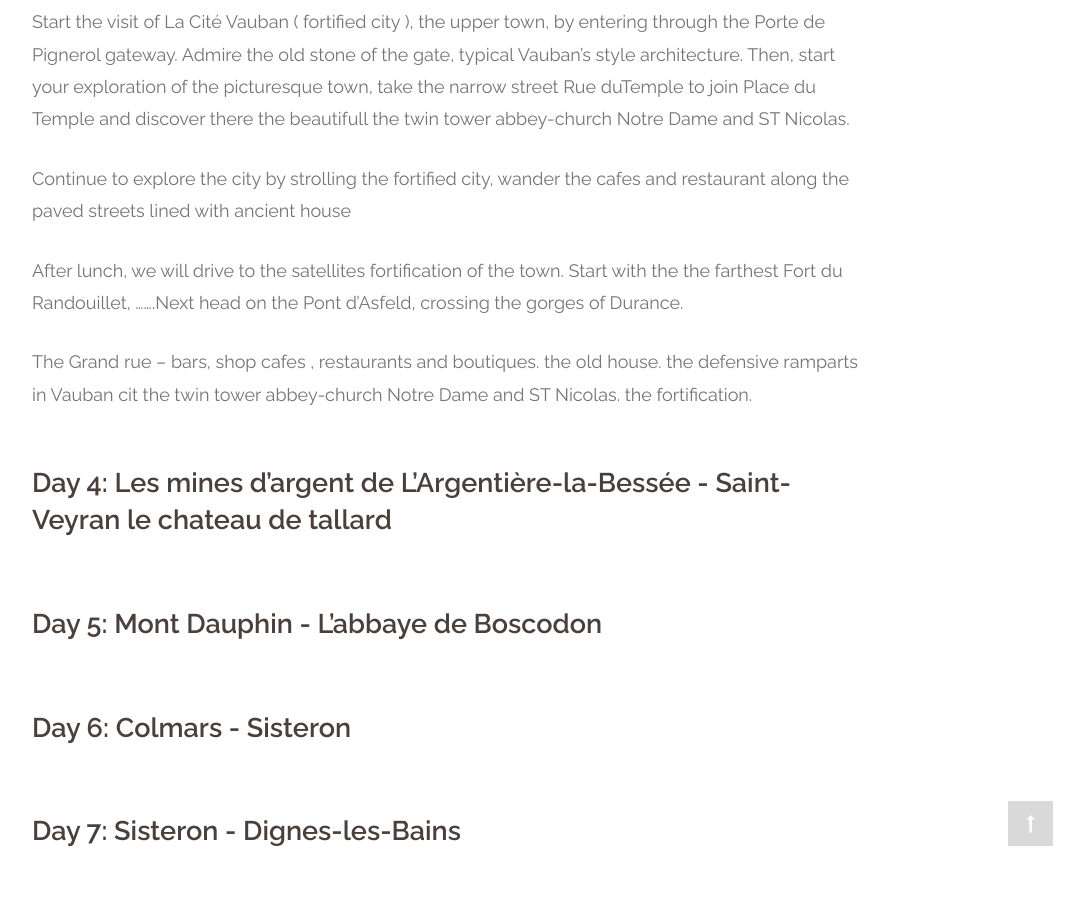
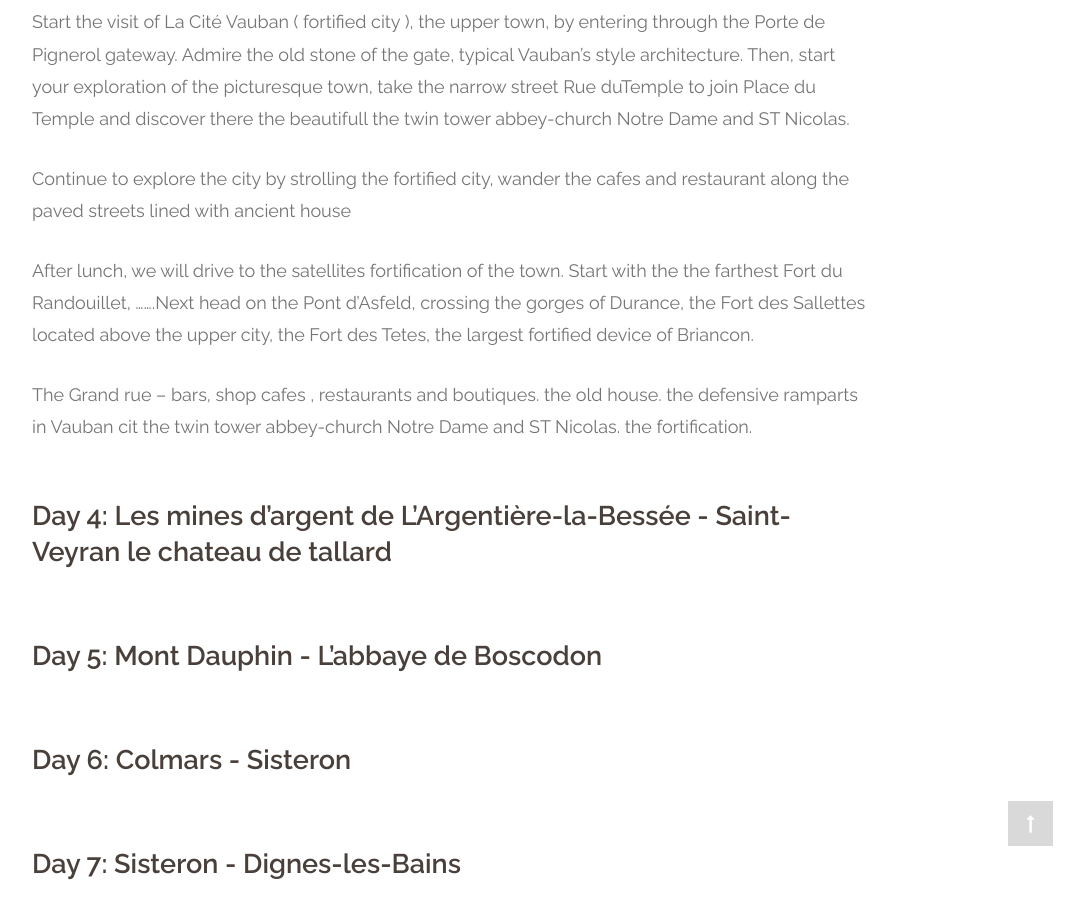
Before and after one commit to paitiewfrance/paitiewfrance.github.io, a Jekyll site: the page built from tour-alps/road-of-great-alps.md, in a window 1280 px wide and 900 px high, scrolled down 1371 px. Shown: the whole window, without its empty margins (191-1275 px from the left). Built offline with Jekyll 4.4.1, drawn with Linux system fonts in a browser that asks for light colours; nearby versions of some CDN libraries; some web fonts are replaced.

```diff
--- a/_includes/menu.html
+++ b/_includes/menu.html
@@ -3,12 +3,12 @@
 	{% for link in site.navigation %}
 	    {% if  link.sub-menu != null %}
                         <li class ="has-submenu">
-                         <a href="#"  class ="[ primary-link {% if link.title contains page.class %} current  {% endif %} ] "  title ="{{link.title | capitalize }}">{{ link.label | capitalize }}</a>
+                         <a href="#"  class ="[ primary-link {% if link.title contains page.class %} current  {% endif %} ] "  title ="{{link.title | capitalize }}"><strong>{{ link.label | capitalize }}</strong></a>
                          <div class="submenu-container">
                          	 <ul>
                                   {% for  sub in link.sub-menu %}
                                        <li>
-                                         <a href="{{site.url}}{{sub.url}}"  title="{{ sub.title | capitalize }}"><span class ="tour-dn">Tour</span> {{ sub.label | capitalize }}</a>
+                                         <strong><a href="{{site.url}}{{sub.url}}"  title="{{ sub.title | capitalize }}"><span class ="tour-dn">Tour</span> {{ sub.label | capitalize }}</a></strong>
                                        </li>
                                   {% endfor %}
                               </ul>
--- a/tour-alps/road-of-great-alps.md
+++ b/tour-alps/road-of-great-alps.md
@@ -29,7 +29,7 @@ Then,  start your exploration of the picturesque town, take the narrow street Ru
 
 Continue to explore the city by strolling the fortified city, wander the cafes and restaurant along the paved streets lined with ancient house
 
-After lunch, we will drive to the satellites fortification of the town. Start with the the farthest Fort du Randouillet,  .......Next head on the Pont d'Asfeld, crossing the gorges of Durance.
+After lunch, we will drive to the satellites fortification of the town. Start with the the farthest Fort du Randouillet,  .......Next head on the Pont d'Asfeld, crossing the gorges of Durance, the Fort des Sallettes located above the upper city, the Fort des Tetes, the largest fortified device of Briancon.
 
 
 The Grand rue -- bars, shop cafes , restaurants and boutiques.
```
